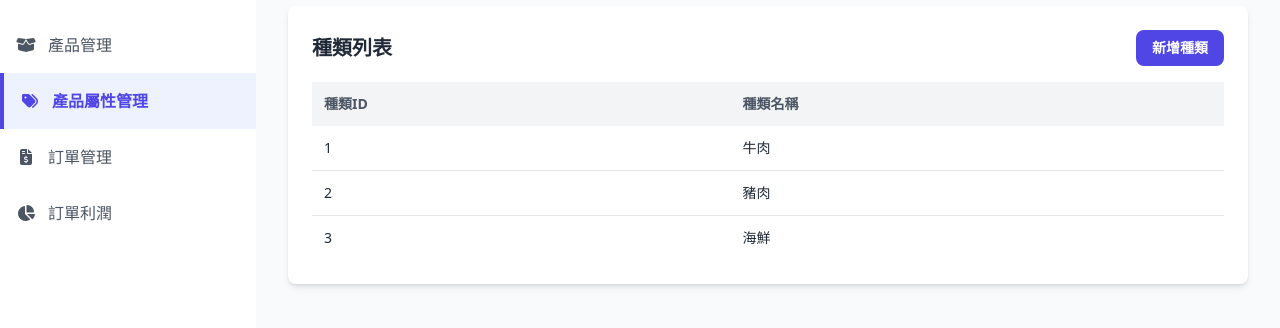
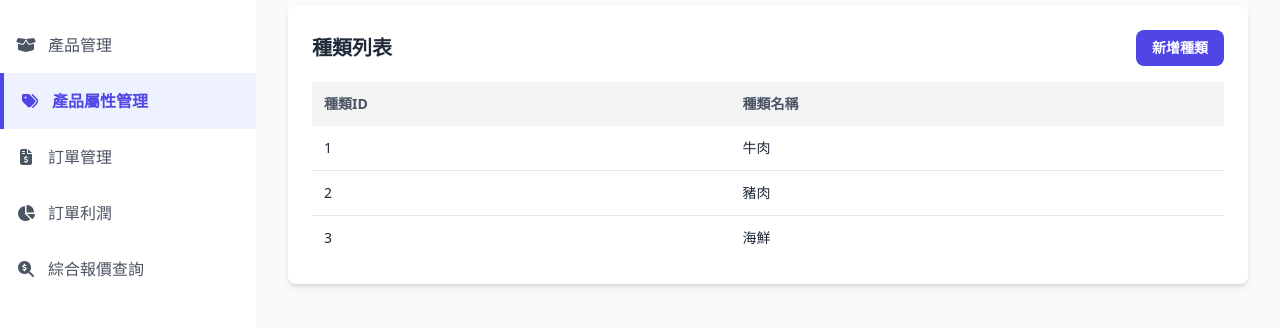
Before and after one commit to copluk/SomeIOPage, a plain HTML site: page attributes.html in a window 1280 px wide. Shown: the part 164-492 px from the top of the page. Drawn offline with nearby package versions, Linux system fonts and the light colour scheme.

Commit message:
create quote-inquiry.html

```diff
--- a/attributes.html
+++ b/attributes.html
@@ -40,6 +40,7 @@
                         <span>訂單利潤</span>
                     </a>
                 </li>
+                <li><a href="./quote-inquiry.html" data-page="quote-inquiry" class="flex items-center gap-3 p-4 text-gray-600 hover:bg-indigo-50 hover:text-indigo-600 transition-colors duration-200"><i class="fas fa-search-dollar w-5 text-center"></i><span>綜合報價查詢</span></a></li>
             </ul>
         </nav>
 
```
Also changed, not shown: buyer-detail.html (+1 -0 lines), buyer-edit.html (+1 -0 lines), buyers.html (+1 -0 lines), index.html (+1 -0 lines), order-detail.html (+1 -0 lines), orderFinance-detail.html (+1 -0 lines), orderFinance.html (+1 -0 lines), orders.html (+1 -0 lines), product-detail.html (+1 -0 lines), products.html (+1 -0 lines), supplier-detail.html (+1 -0 lines), supplier-edit.html (+1 -0 lines).
